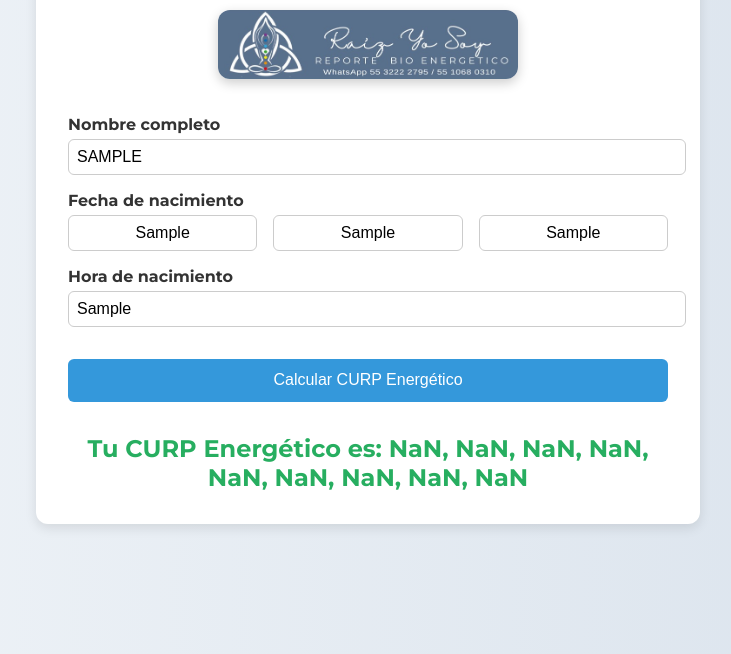
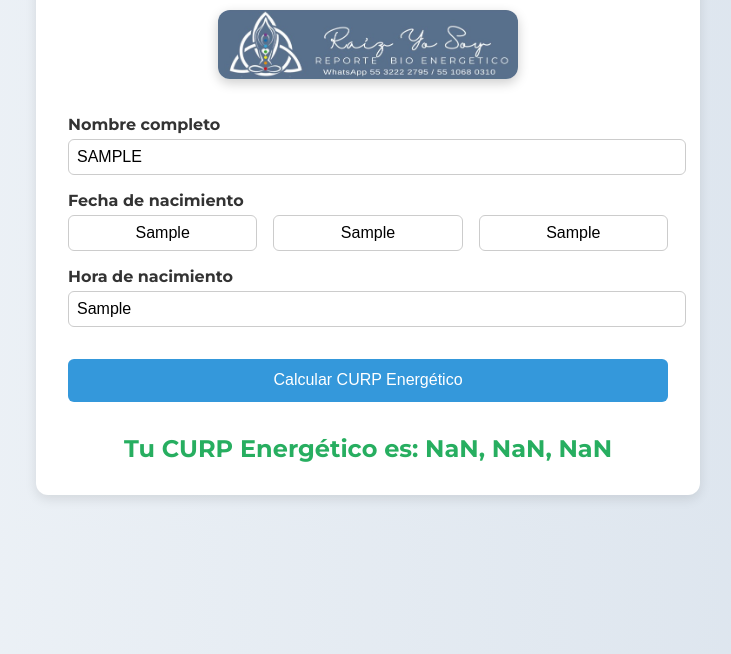
Before and after one commit to manolopez232/REPORTE-BIO-ENERGETICO, a plain HTML site: page index.html in a window 1280 px wide. Both pictures are taken after typing "Sample", "Sample", "Sample", "Sample", "Sample" into the empty fields and a click on the button "Calcular CURP Energético". Shown: the part 146-800 px from the top of the page, without its empty margins (272-1003 px from the left). Drawn offline with Linux system fonts and the light colour scheme.

Commit message:
Update index.html

```diff
--- a/index.html
+++ b/index.html
@@ -105,7 +105,7 @@
     <div class="result" id="result"></div>
   </div>
 
-  <script>
+<script>
   function sumDigits(num) {
     while (num >= 10) {
       num = num.toString().split('').reduce((a, b) => a + parseInt(b), 0);
@@ -135,28 +135,41 @@
 
     // Convert name to numeric sequence
     const nameSequence = name.split('').map(getLetterValue).join('');
-
-    // Concatenate all parts
     const fullSequence = nameSequence + day + month + year + time;
 
-    // Group into triadas
+    // Primera reducción: agrupar en triadas y reducir
     const triadas = fullSequence.match(/.{1,3}/g) || [];
-
-    // Reduce each triada
     const reducedTriadas = triadas.map(triada => {
       const sum = triada.split('').reduce((a, b) => a + parseInt(b), 0);
       return sumDigits(sum);
     });
 
-    // Final CURP: group reduced triadas into new triadas and reduce again
-    const finalTriadas = reducedTriadas.join('').match(/.{1,3}/g) || [];
-    const curpFinal = finalTriadas.map(triada => {
+    // Segunda reducción: agrupar en triadas y reducir
+    const secondTriadas = reducedTriadas.join('').match(/.{1,3}/g) || [];
+    const secondReduced = secondTriadas.map(triada => {
       const sum = triada.split('').reduce((a, b) => a + parseInt(b), 0);
       return sumDigits(sum);
     });
 
+    // Tercera reducción: agrupar en triadas y bajar sobrantes
+    const finalTriadas = [];
+    const leftovers = [];
+
+    for (let i = 0; i < secondReduced.length; i += 3) {
+      const group = secondReduced.slice(i, i + 3);
+      if (group.length === 3) {
+        const sum = group.reduce((a, b) => a + b, 0);
+        finalTriadas.push(sumDigits(sum));
+      } else {
+        leftovers.push(...group);
+      }
+    }
+
+    const curpFinal = [...finalTriadas, ...leftovers];
+
     document.getElementById("result").textContent = `Tu CURP Energético es: ${curpFinal.join(', ')}`;
   }
 </script>
+
 </body>
 </html>
```
